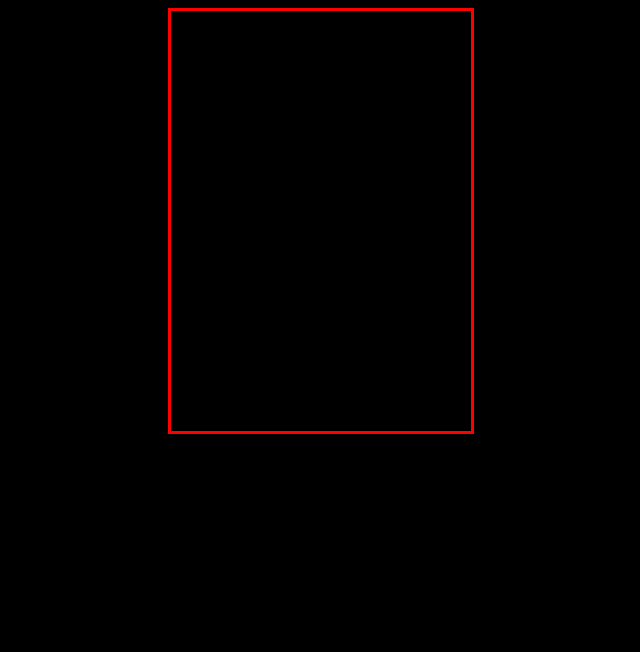
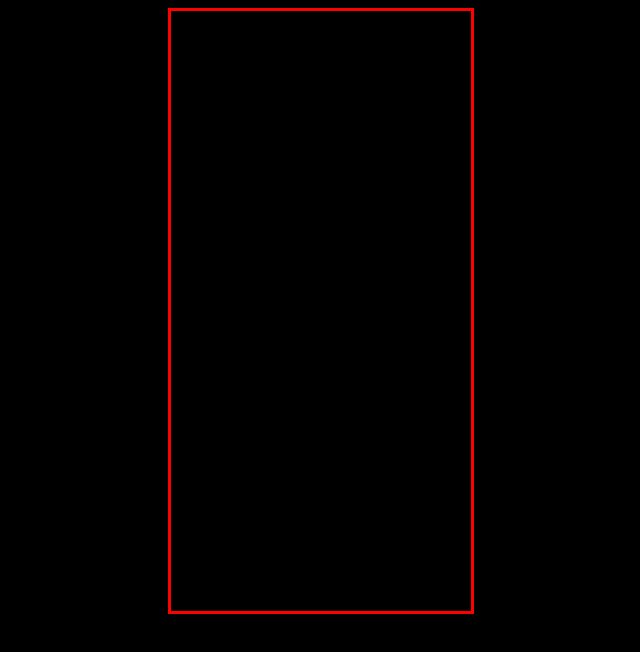
Before and after one commit to pedrocunha/tetris.js, a plain HTML site: page index.html in a window 1280 px wide. Shown: the whole page, without its empty margins (319-959 px from the left). Drawn offline with Linux system fonts and the light colour scheme.

Commit message:
Fixes canvas setup

```diff
--- a/css/app.css
+++ b/css/app.css
@@ -7,8 +7,4 @@ body {
 .gamescreen {
   background: black;
   border: 3px solid red;
-  display: inline-block;
-  width: 500px;
-  height: 100%;
-  position: relative;
 }
--- a/js/game_presenter.js
+++ b/js/game_presenter.js
@@ -9,6 +9,8 @@ GamePresenter.prototype = {
   prepare: function(){
     canvas.style.height = GamePresenter.gameHeight + "px";
     canvas.style.width  = GamePresenter.gameWidth + "px";
+    canvas.height       = GamePresenter.gameHeight;
+    canvas.width        = GamePresenter.gameWidth;
   },
 
   clear: function(){
@@ -28,4 +30,4 @@ GamePresenter.prototype = {
 }
 
 GamePresenter.gameWidth  = TetrominoPresenter.BLOCK_SIZE * Game.HORIZONTAL_SPACES;
-GamePresenter.gameHeight = TetrominoPresenter.BLOCK_SIZE * Game.VERTICAL_SPACES * 0.70;
+GamePresenter.gameHeight = TetrominoPresenter.BLOCK_SIZE * Game.VERTICAL_SPACES;
```
